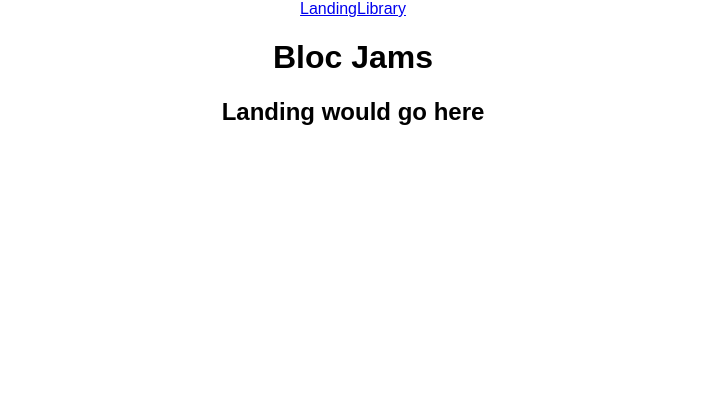
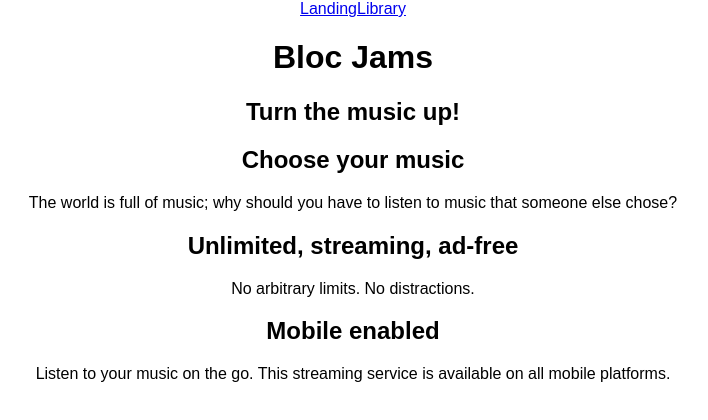
Before and after one commit to KMK73/bloc-jams-react, a React (Create React App) app: page / in a window 1280 px wide. Shown: the top 420 px of the page, without its empty margins (287-995 px from the left). Built offline with nearby package versions, Linux system fonts and the light colour scheme.

Commit message:
checkpoint-4

```diff
--- a/src/components/Landing.js
+++ b/src/components/Landing.js
@@ -1,8 +1,24 @@
 import React from 'react';
 
 const Landing = () => (
-    <section className="landing">
-      <h2> Landing would go here </h2>
+    <section className="library">
+      <h1 className="hero-title">Turn the music up!</h1>
+
+      <section className="selling-points">
+        <div className="point">
+          <h2 className="point-title">Choose your music</h2>
+          <p className="point-description">The world is full of music; why should you have to listen to music that someone else chose?</p>
+        </div>
+        <div className="point">
+          <h2 className="point-title">Unlimited, streaming, ad-free</h2>
+          <p className="point-description">No arbitrary limits. No distractions.</p>
+        </div>
+        <div className="point">
+          <h2 className="point-title">Mobile enabled</h2>
+          <p className="point-description">Listen to your music on the go. This streaming service is available on all mobile platforms.</p>
+        </div>
+      </section>
+
     </section>
 );
 
```
